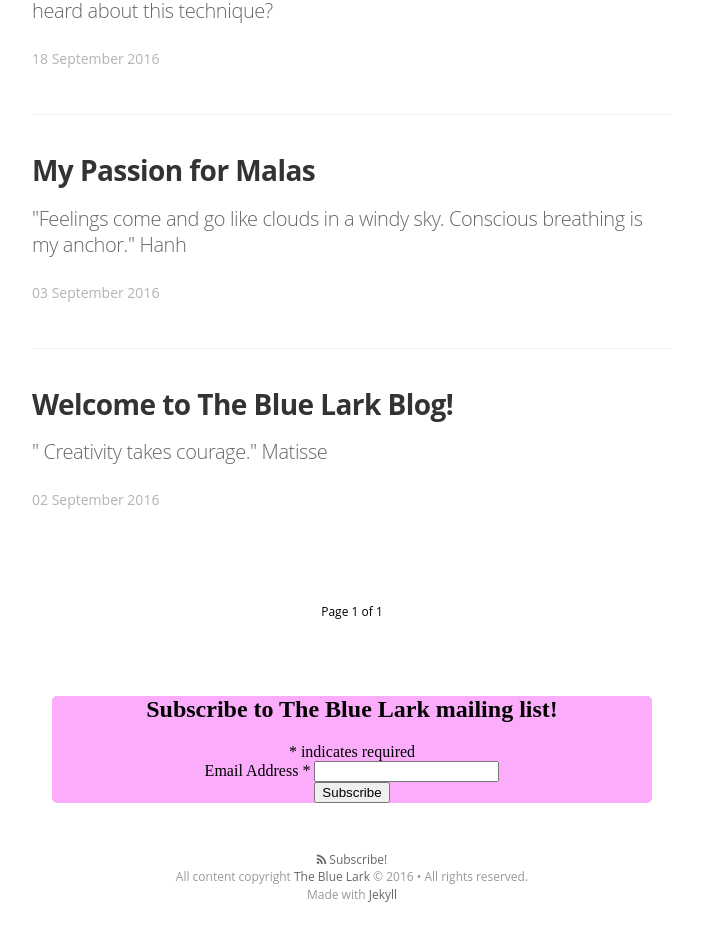
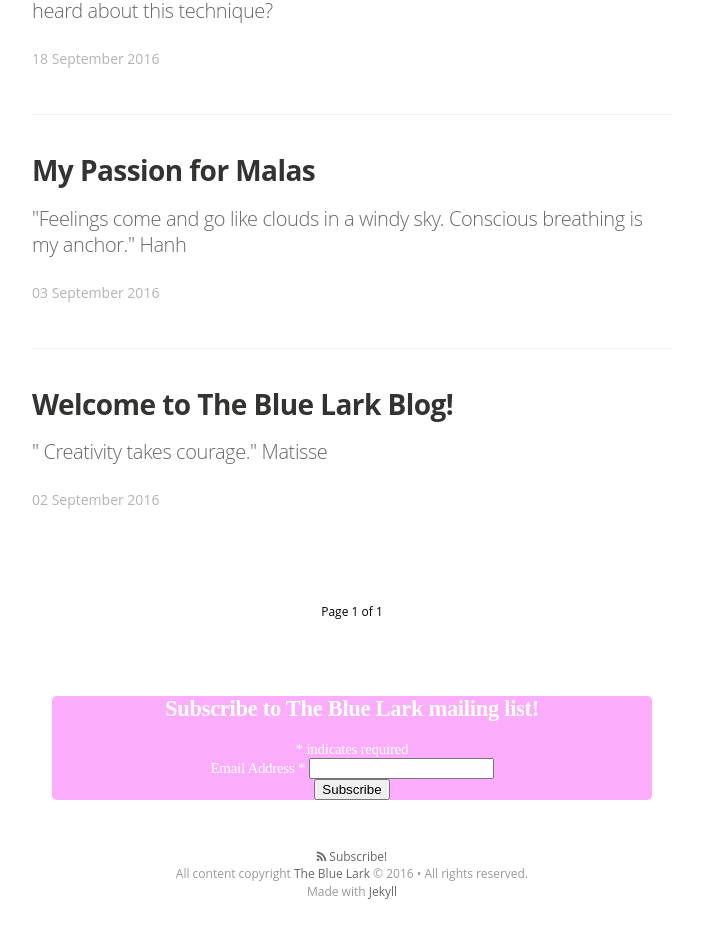
Before and after one commit to lrdlc/github.io, a Jekyll site: the page built from index.html, in a window 1280 px wide. Shown: the part 882-1834 px from the top of the page, without its empty margins (288-991 px from the left). Built offline with Jekyll 4.4.1, drawn with Linux system fonts in a browser that asks for light colours; nearby versions of some CDN libraries; some web fonts are replaced; the list of posts is cut into pages by our own code; comment, search, counter and statistics services are not loaded.

Commit message:
chaged subscribe panel style

```diff
--- a/_includes/subscribe.html
+++ b/_includes/subscribe.html
@@ -7,7 +7,15 @@
     -moz-border-radius: 5px;    /* Firefox 3.6-, removed in Firefox 13 */
     -webkit-border-radius: 5px; /* Safari 4-, Chrome 3- */
     border-radius: 5px;     /* Firefox 4+, Safari 5+, Chrome 4+, Opera 10.5+,
-                               IE9+ */     margin-top: 2cm;
+                               IE9+ */
+    margin-top: 2cm;
+        color: #fff;
+text-align: center;
+      letter-spacing: -0.02em;
+      font-size: 15px;
+      font-weight: 400;
+      font-style: normal;
+          text-align: center
     }
 	/* Add your own MailChimp form style overrides in your site stylesheet or in this style block.
 	   We recommend moving this block and the preceding CSS link to the HEAD of your HTML file. */
```
Also changed, not shown: favicon.ico, 3 other files.
